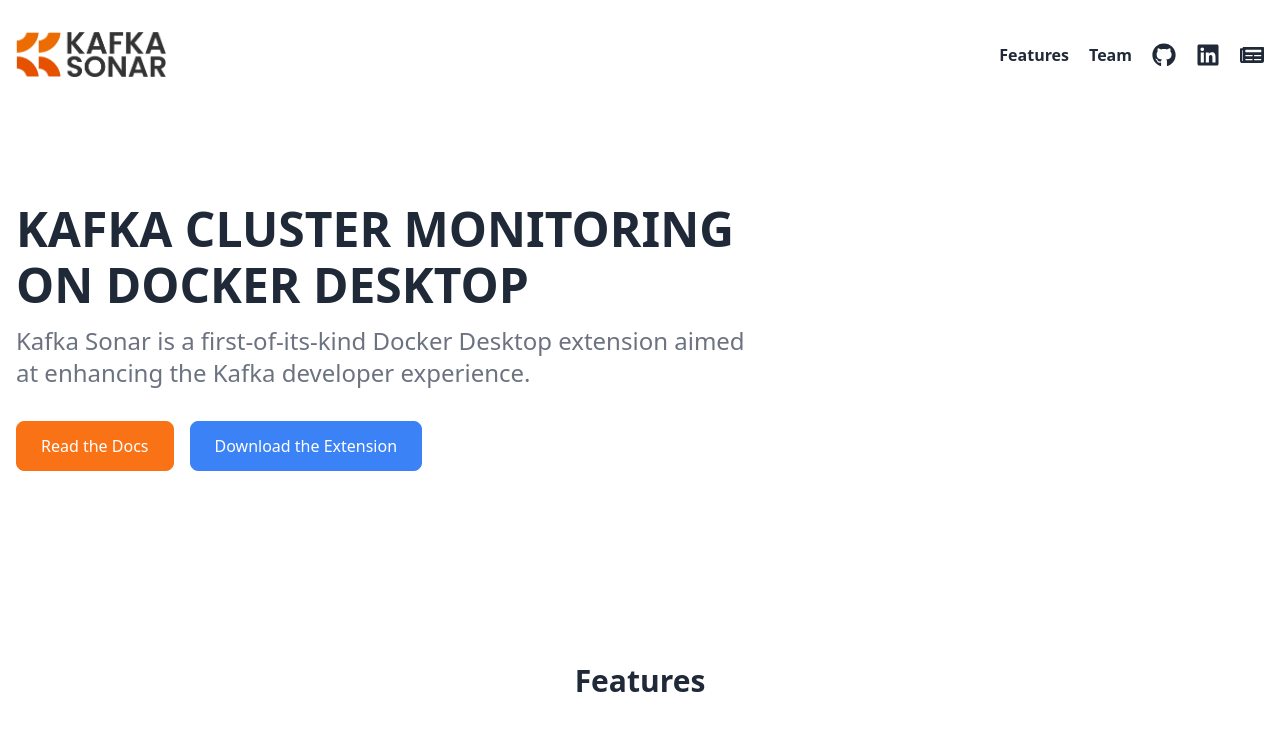
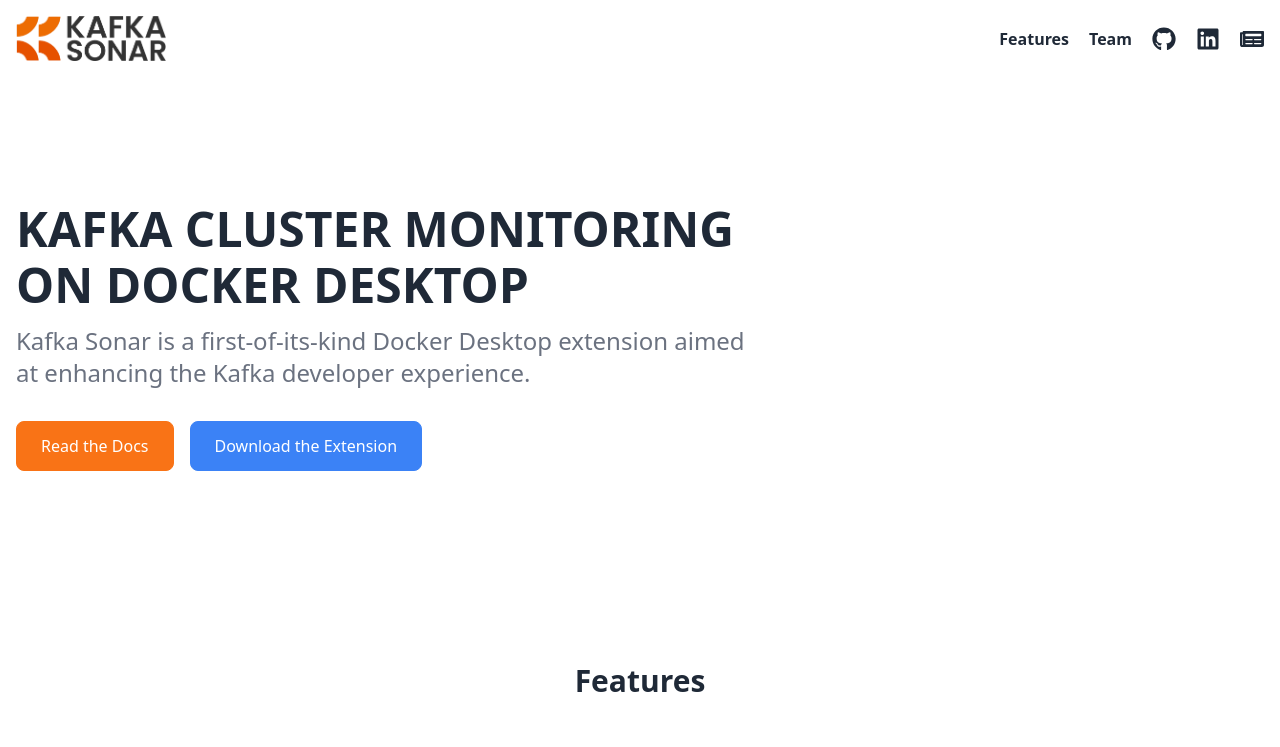
Before and after one commit to Kafka-Sonar/kafka-sonar-splash-page, a Next.js app: page / in a window 1280 px wide. Shown: the top 747 px of the page. Built offline with nearby package versions, Linux system fonts and the light colour scheme; no server answers.

Commit message:
nav bar padding updated

```diff
--- a/src/components/Navbar.tsx
+++ b/src/components/Navbar.tsx
@@ -124,7 +124,7 @@
     }, []);
 
     return (
-        <motion.div className="top-0 left-0 w-full sm:w-1400 z-50 flex flex-row justify-between items-center pt-4 sm:py-8 bg-blueGray-50 text-gray-800 font-bold" variants={container} initial="hidden" animate="show">
+        <motion.div className="top-0 left-0 w-full sm:w-1400 z-50 flex flex-row justify-between items-center pt-4 pb-12 sm:pt-4 sm:pb-12 bg-blueGray-50 text-gray-800 font-bold" variants={container} initial="hidden" animate="show">
             <Image src="/kafka-sonar-black-logo.png" alt="Product Logo" width={150} height={30} className="logo"/>
 
             {/* Desktop Navbar Items */}
```
